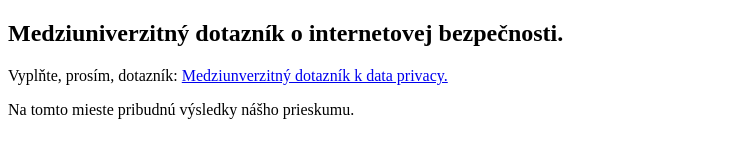
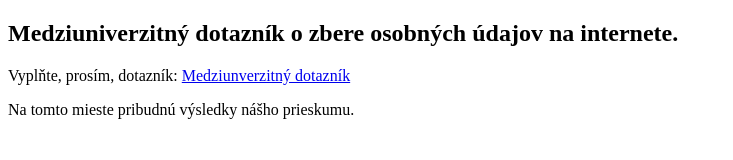
Before and after one commit to Gogis0/privacy-questionnaire, a plain HTML site: page index.html in a window 1280 px wide. Shown: the whole page, without its empty margins (0-733 px from the left). Drawn offline with Linux system fonts and the light colour scheme.

Commit message:
Update index.html

```diff
--- a/index.html
+++ b/index.html
@@ -5,9 +5,9 @@
 </head>
 <body>
 
-<h2>Medziuniverzitný dotazník o internetovej bezpečnosti.</h2>
+<h2>Medziuniverzitný dotazník o zbere osobných údajov na internete.</h2>
 
-<p>Vyplňte, prosím, dotazník: <a href="https://docs.google.com/forms/d/e/1FAIpQLSe5Rf2Bkea9HtiXyFpXSp2yHOaYa_9Hjhc2FYfJtr8JzY2KMQ/viewform?usp=sf_link">Medziunverzitný dotazník k data privacy.</a></p>
+<p>Vyplňte, prosím, dotazník: <a href="https://docs.google.com/forms/d/e/1FAIpQLSe5Rf2Bkea9HtiXyFpXSp2yHOaYa_9Hjhc2FYfJtr8JzY2KMQ/viewform?usp=sf_link">Medziunverzitný dotazník</a></p>
 
 <p>Na tomto mieste pribudnú výsledky nášho prieskumu.</p>
 
```
